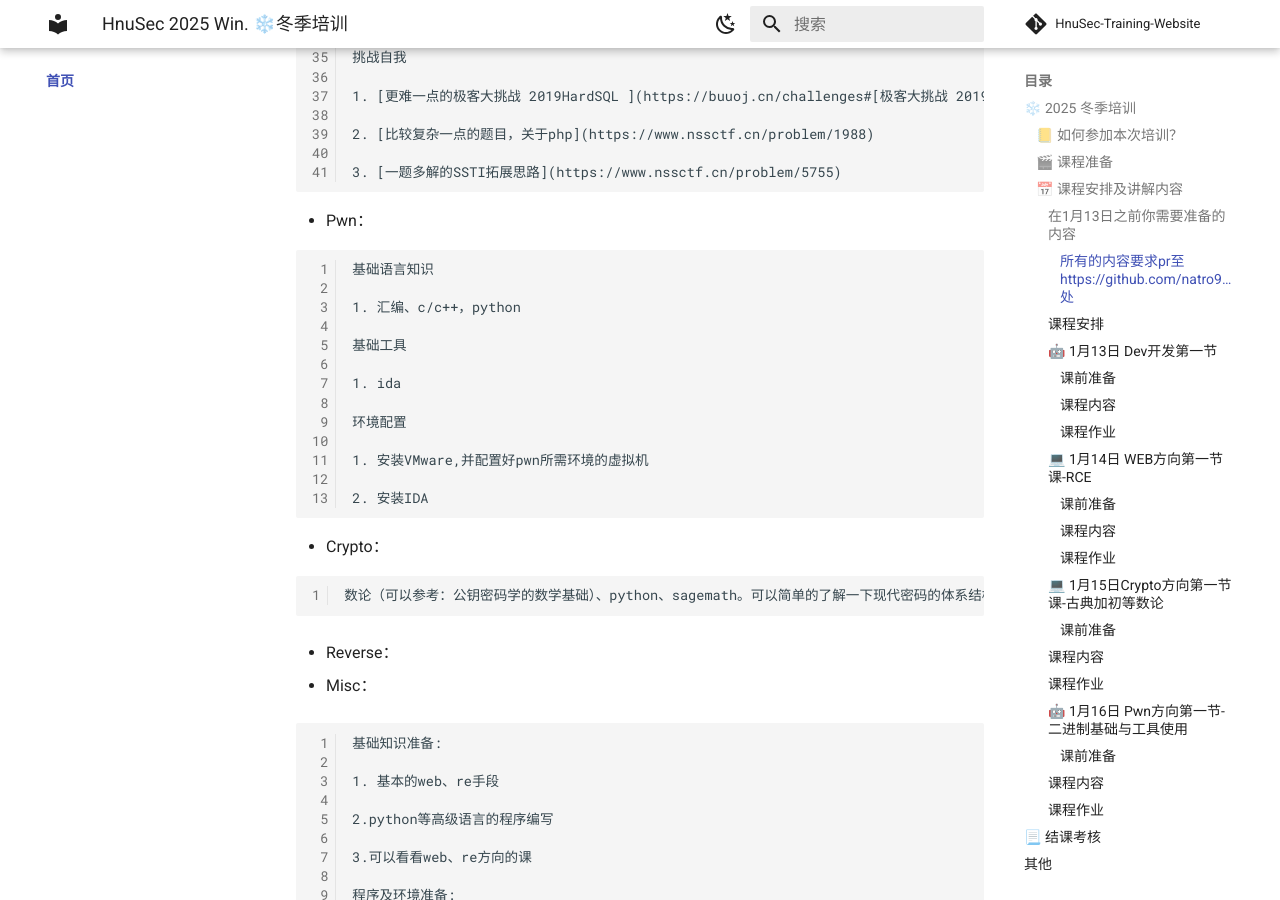
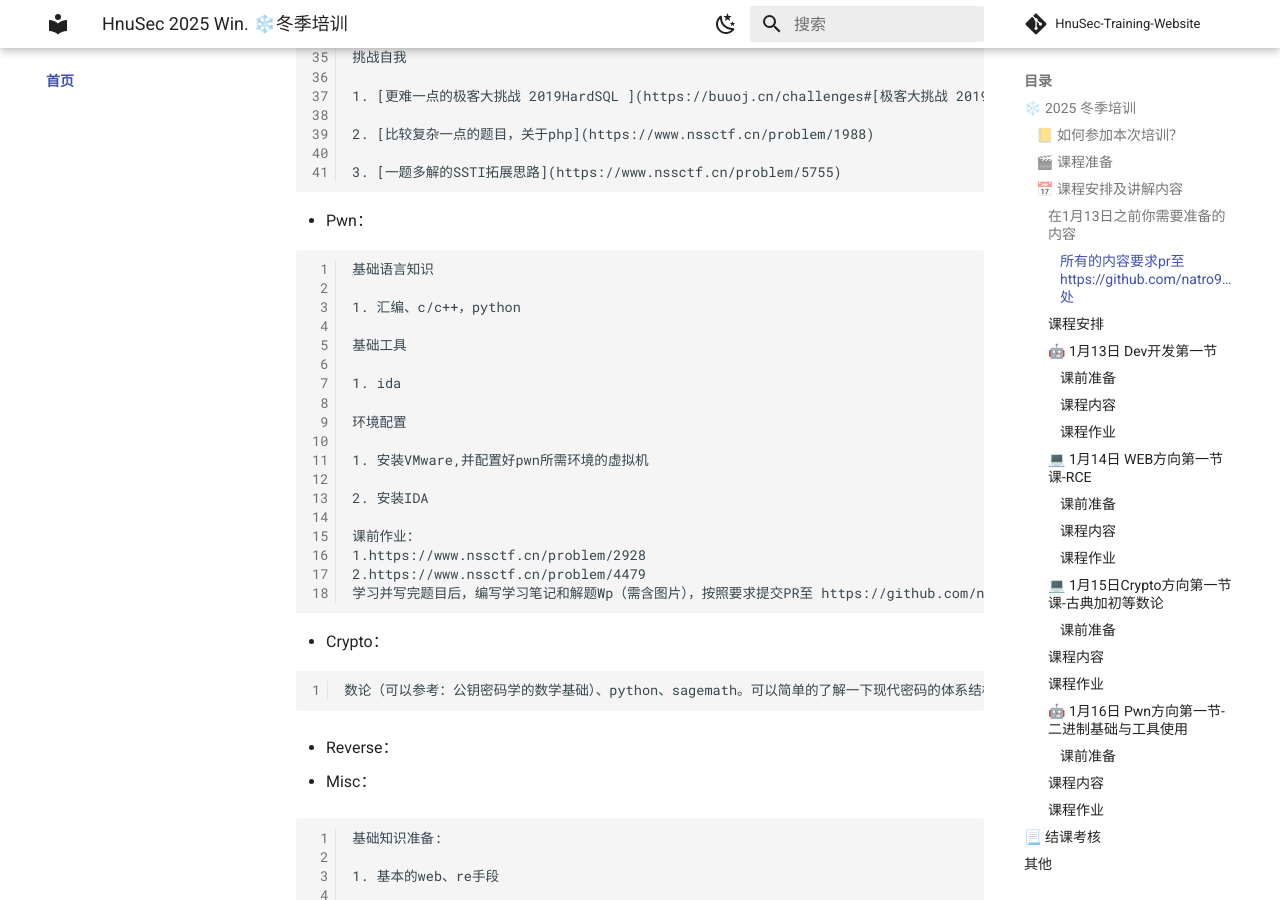
Before and after one commit to natro92/HnuSec-Training-Website, an MkDocs documentation site: the page built from docs/index.md, in a window 1280 px wide and 900 px high, scrolled down 2640 px. Built offline with MkDocs 1.6.1 and Material for MkDocs 9.7.7, drawn with Linux system fonts in a browser that asks for light colours; comment, search, counter and statistics services are not loaded.

Commit message:
Update index.md

````diff
--- a/docs/index.md
+++ b/docs/index.md
@@ -135,6 +135,11 @@ PHP语言基础
 1. 安装VMware,并配置好pwn所需环境的虚拟机
 
 2. 安装IDA
+
+课前作业：
+1.https://www.nssctf.cn/problem/2928
+2.https://www.nssctf.cn/problem/4479
+学习并写完题目后，编写学习笔记和解题Wp（需含图片），按照要求提交PR至 https://github.com/natro92/2025WinTraining 处。
 ```
 
 - Crypto：
````
